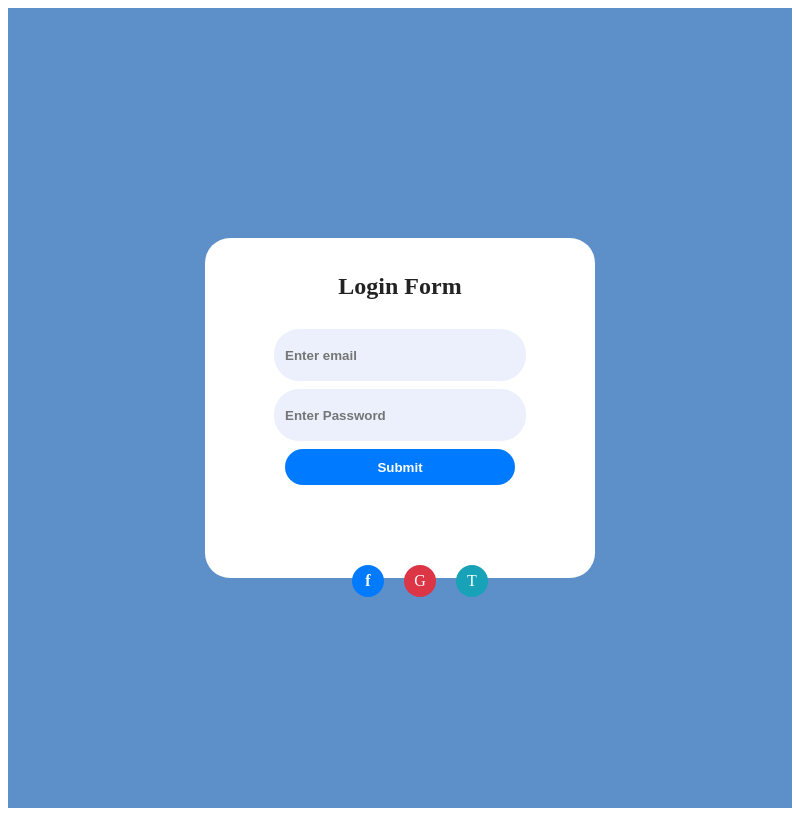
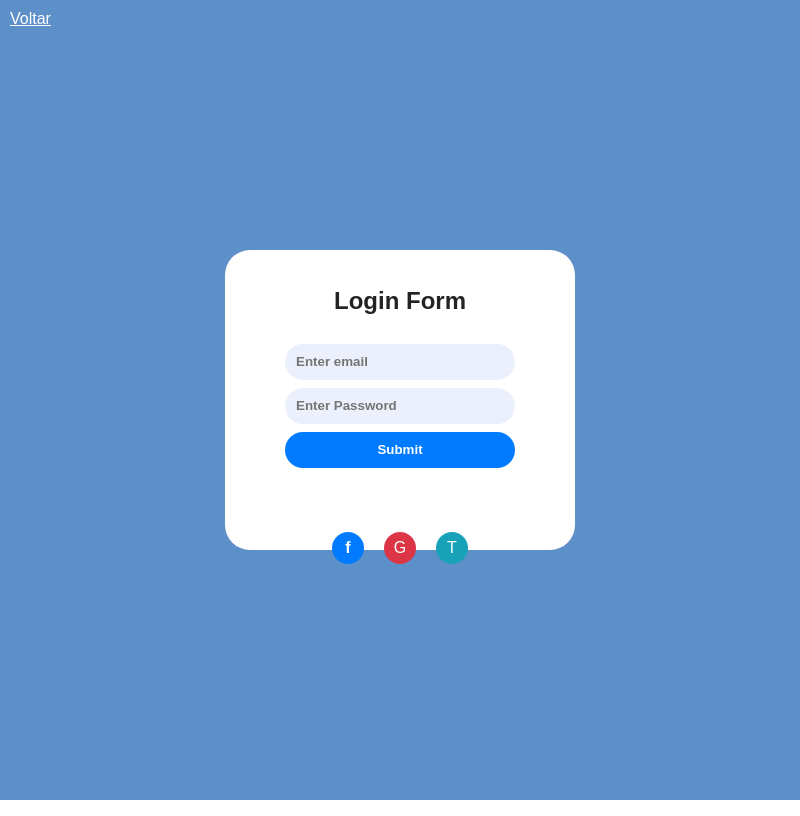
Before and after one commit to mariovarela99/Login-Electron-js, an Electron app: page pages/login/index.html in a window 800 px wide. Drawn offline with Linux system fonts and the light colour scheme.

Commit message:
:art: Adicionando botao de voltar

```diff
--- a/pages/login/index.html
+++ b/pages/login/index.html
@@ -4,10 +4,12 @@
     <meta charset="UTF-8" />
     <meta http-equiv="X-UA-Compatible" content="IE=edge" />
     <meta name="viewport" content="width=device-width, initial-scale=1.0" />
+    <link rel="stylesheet" href="../../styles/global.css" />
     <link rel="stylesheet" href="./style.css" />
     <title>Login v0.1</title>
   </head>
   <body>
+    <a href="../../index.html" id="back-button"> Voltar </a>
     <section class="wrapper">
       <div>
         <h1>Login Form</h1>
```
